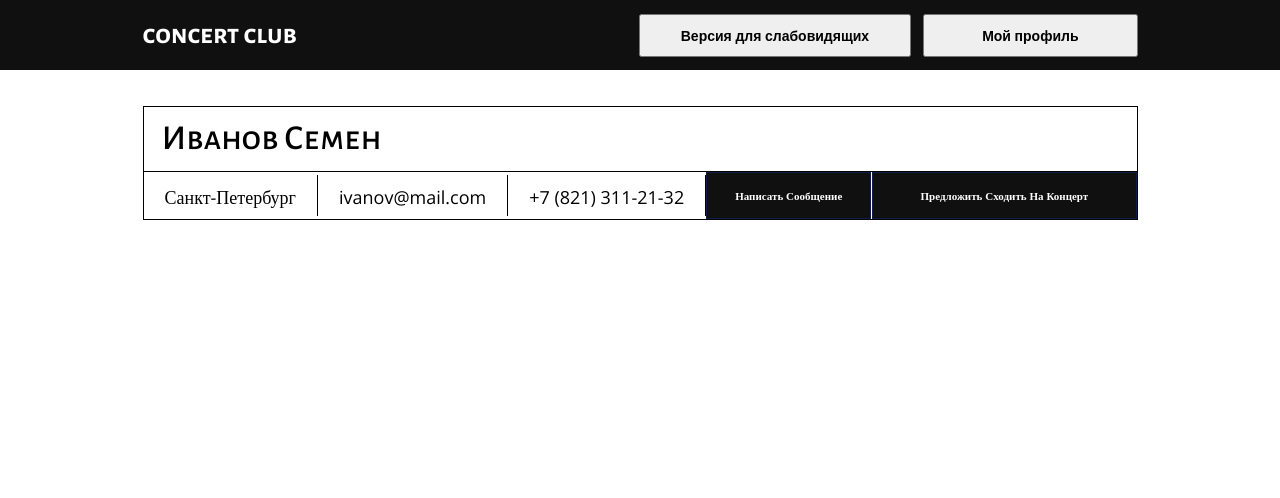
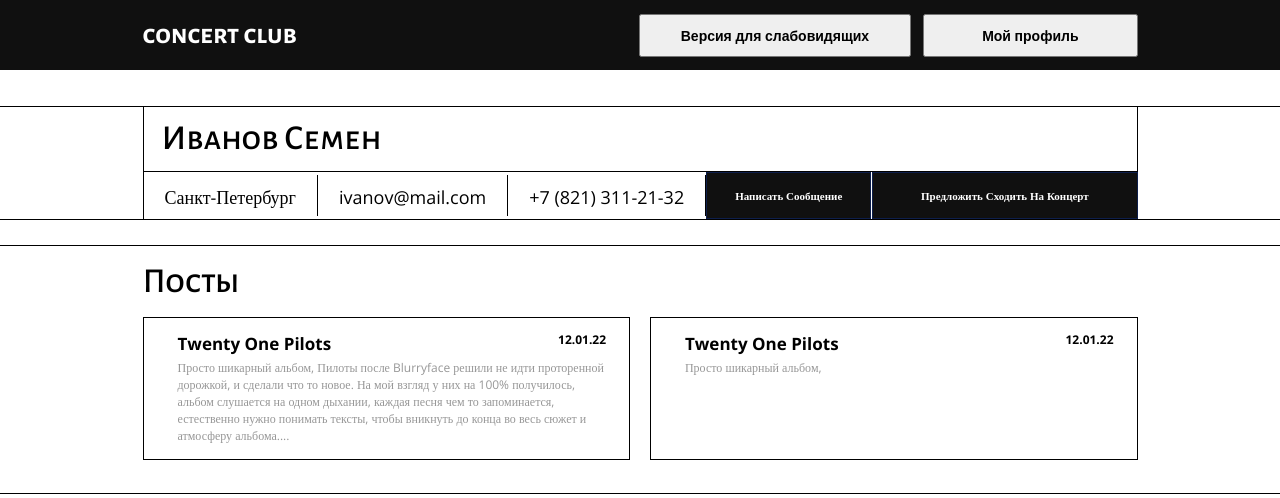
Before and after one commit to shumilina-polina/React-Users, a React (Create React App) app: page /user in a window 1280 px wide. Shown: the top 498 px of the page. Built offline with nearby package versions, Linux system fonts and the light colour scheme.

Commit message:
create: posts section

```diff
--- a/src/pages/UserPage/UserPage.module.scss
+++ b/src/pages/UserPage/UserPage.module.scss
@@ -3,11 +3,14 @@
 .user {
   padding-top: 106px;
   margin-bottom: 25px;
+  .wrapper {
+    border-top: 1px solid rgba(0, 0, 0, 1);
+    border-bottom: 1px solid rgba(0, 0, 0, 1);
+  }
 
-  .title {
+  &_title {
     border-right: 1px solid rgba(0, 0, 0, 1);
     border-left: 1px solid rgba(0, 0, 0, 1);
-    border-top: 1px solid rgba(0, 0, 0, 1);
     font-family: "Alegreya Sans SC";
     font-style: normal;
     font-weight: 500;
@@ -27,16 +30,15 @@
     display: flex;
     align-items: center;
     justify-content: flex-start;
-    border: 1px solid rgba(0, 0, 0, 1);
+    border-top: 1px solid rgba(0, 0, 0, 1);
+    border-left: 1px solid rgba(0, 0, 0, 1);
 
     & span {
-      //   flex-grow: 1;
-      display: inline-block;
+      display: block;
       border-right: 1px solid rgba(0, 0, 0, 1);
       padding: 14px 21px 10px;
     }
     & button {
-      //   width: min-content;
       padding: 15px 0px;
       background: $primary-color;
       border: 1px solid #0d1e4b;
@@ -58,3 +60,28 @@
     }
   }
 }
+
+.posts {
+  .wrapper {
+    border-top: 1px solid rgba(0, 0, 0, 1);
+    border-bottom: 1px solid rgba(0, 0, 0, 1);
+    padding: 16px 0 33px 0;
+  }
+
+  &_title {
+    font-family: "Alegreya Sans SC";
+    font-style: normal;
+    font-weight: 500;
+    font-size: 35px;
+    line-height: 40px;
+    color: $text-color;
+    margin-bottom: 15px;
+  }
+
+  &_wrapper {
+    display: flex;
+    align-items: center;
+    justify-content: space-between;
+    height: 143px;
+  }
+}
--- a/src/pages/UserPage/UserPage.tsx
+++ b/src/pages/UserPage/UserPage.tsx
@@ -1,11 +1,36 @@
+import { Post } from "./components/Post/Post";
 import s from "./UserPage.module.scss";
 
+type PostType = {
+  title: string;
+  date: string;
+  content: string;
+  id: number;
+};
+
 export const UserPage = () => {
+  const posts: PostType[] = [
+    {
+      id: 1,
+      title: "Twenty One Pilots",
+      date: "12.01.22",
+      content:
+        "Просто шикарный альбом, Пилоты после Blurryface решили не идти проторенной дорожкой, и сделали что то новое. На мой взгляд у них на 100% получилось, альбом слушается на одном дыхании, каждая песня чем то запоминается, естественно нужно понимать тексты, чтобы вникнуть до конца во весь сюжет и атмосферу альбома.... ",
+    },
+    {
+      id: 2,
+      title: "Twenty One Pilots",
+      date: "12.01.22",
+      content: "Просто шикарный альбом, ",
+    },
+  ];
+
   return (
     <>
+      <section className={s.user}>
+        <div className={s.wrapper}>
           <div className="container">
-        <section className={s.user}>
-          <h2 className={s.title}>Иванов Семен</h2>
+            <h2 className={s.user_title}>Иванов Семен</h2>
             <div className={s.info}>
               <span>Санкт-Петербург</span>
               <span>ivanov@mail.com</span>
@@ -13,8 +38,26 @@ export const UserPage = () => {
               <button className={s.message}>Написать сообщение</button>
               <button className={s.offer}>Предложить сходить на концерт</button>
             </div>
+          </div>
+        </div>
       </section>
+      <section className={s.posts}>
+        <div className={s.wrapper}>
+          <div className="container">
+            <h2 className={s.posts_title}>Посты</h2>
+            <div className={s.posts_wrapper}>
+              {posts.map((post) => (
+                <Post
+                  key={post.id}
+                  title={post.title}
+                  date={post.date}
+                  content={post.content}
+                />
+              ))}
             </div>
+          </div>
+        </div>
+      </section>
     </>
   );
 };
--- /dev/null
+++ b/src/pages/UserPage/components/Post/Post.module.scss
@@ -0,0 +1,35 @@
+@import "../../../../styles/variables.scss";
+
+.post {
+  font-family: "Open Sans";
+  font-style: normal;
+  width: 49%;
+  height: 100%;
+  border: 1px solid rgba(0, 0, 0, 1);
+  padding: 14px 23px 17px 34px;
+
+  .head {
+    display: flex;
+    align-items: start;
+    justify-content: space-between;
+    font-weight: 700;
+    text-transform: capitalize;
+    color: $text-color;
+    margin-bottom: 4px;
+
+    .title {
+      font-size: 17px;
+      line-height: 23px;
+    }
+    .date {
+      font-size: 12px;
+      line-height: 16px;
+    }
+  }
+  .content {
+    font-weight: 400;
+    font-size: 12px;
+    line-height: 17px;
+    color: rgba(0, 0, 0, 0.41);
+  }
+}
--- /dev/null
+++ b/src/pages/UserPage/components/Post/Post.tsx
@@ -0,0 +1,19 @@
+import s from "./Post.module.scss";
+
+type Props = {
+  title: string;
+  date: string;
+  content: string;
+};
+
+export const Post = ({ title, date, content }: Props) => {
+  return (
+    <article className={s.post}>
+      <div className={s.head}>
+        <h3 className={s.title}>{title}</h3>
+        <span className={s.date}>{date}</span>
+      </div>
+      <p className={s.content}>{content}</p>
+    </article>
+  );
+};
--- a/src/styles/index.scss
+++ b/src/styles/index.scss
@@ -13,6 +13,9 @@ h3,
 }
 
 body {
+  font-family: "Open Sans", sans-serif;
+}
+.global-container {
   position: relative;
   font-family: "Open Sans", sans-serif;
 }
```
Lines whose indentation alone changed are shown as unchanged.
